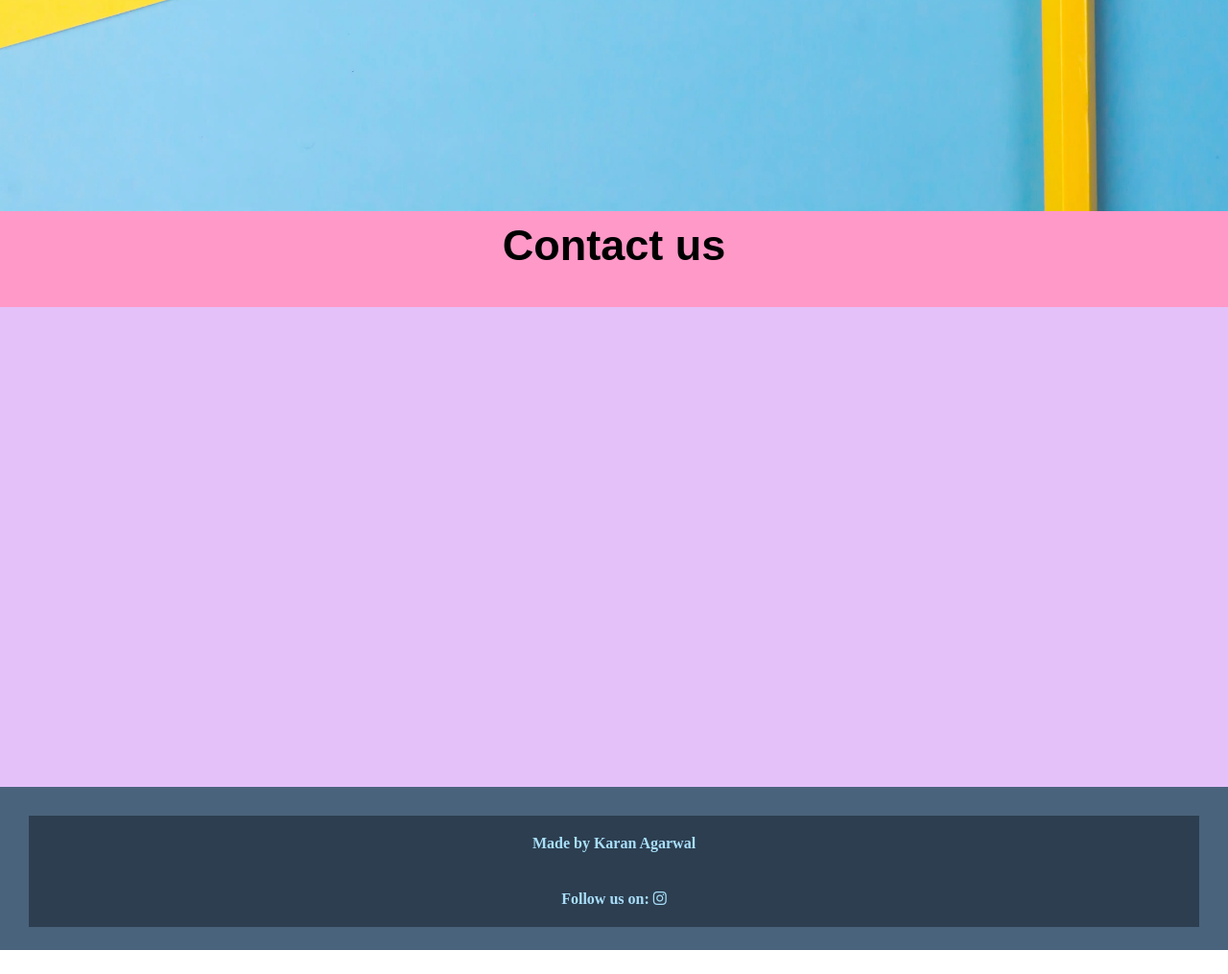
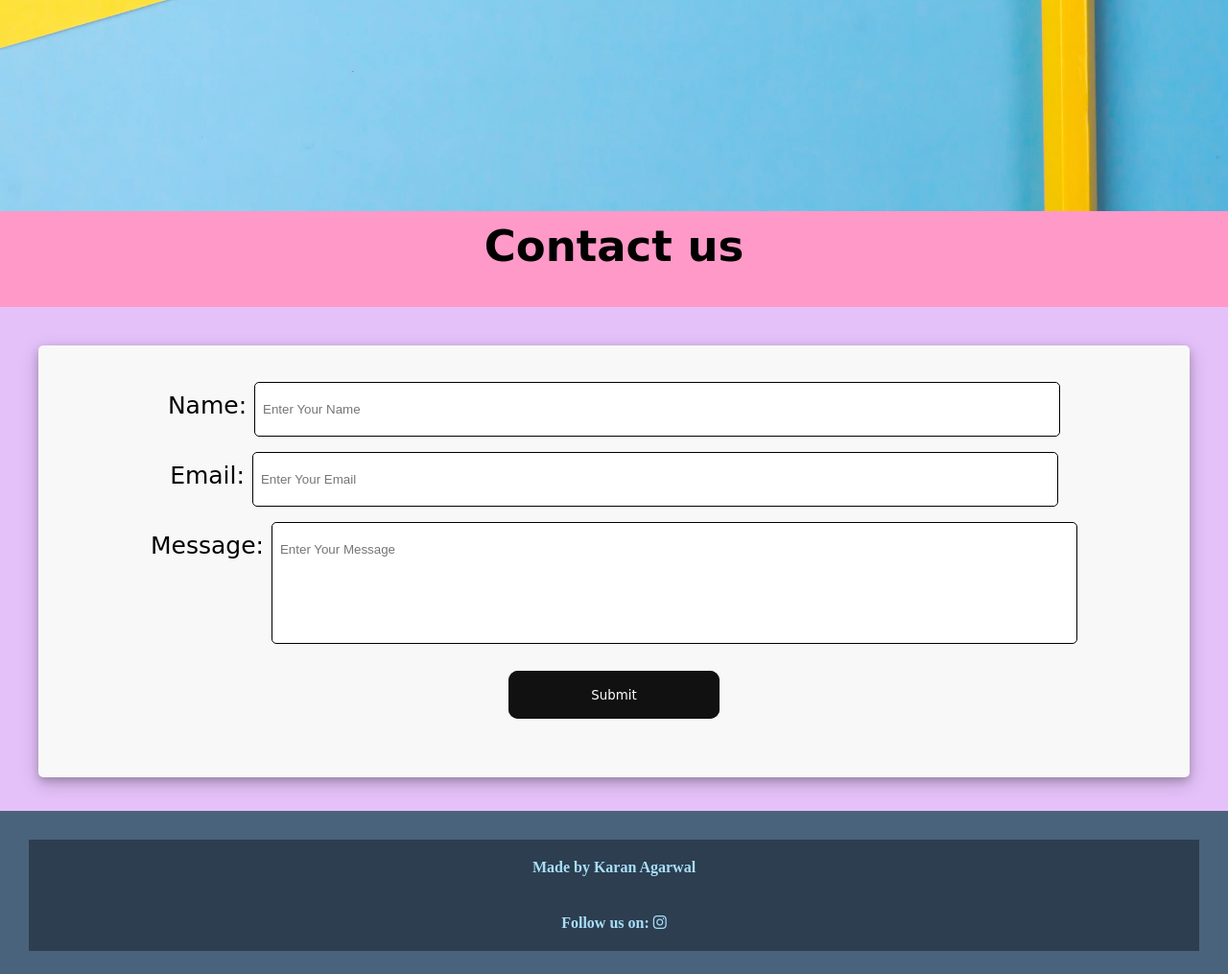
Before and after one commit to KKA-0/Quiska, a PHP site: page / in a window 1280 px wide. Shown: the part 2320-3335 px from the top of the page at 96% size. Before the commit the page ends 3310 px from the top, so only its background shows below. Run offline with PHP 8.4, Linux system fonts and the light colour scheme; some libraries are stand-ins or nearby versions.

Commit message:
DAY DON'T REMEMBER

```diff
--- a/index.html
+++ b/index.html
@@ -16,7 +16,7 @@
     <label for="check" class="check-btn">
         <i class="fas fa-bars"></i>
     </label>
-    <label class="logo" >Quiska</label>
+    <label class="logo" href="asdf.com">Quiska</label>
     <ul>
     <li><a class="active" href="#">Home <i class="fas fa-home"></i></a></li>
     <li><a class="test" href="#quiz">Quizs</a></li>
@@ -34,6 +34,11 @@
         <span class="cursor" data-owner="main"></span>
       </h1><br>
       <p>Quizs made Simple and Fun</p>
+      <div class="buttonww">
+        <button class="glow-on-hover" type="button" onclick="window.location.href='Dashboard.html';">CREATE QUIZ</button>
+      </div>
+</div>
+
 
 </div>
 <section class="quiz">
@@ -54,6 +59,27 @@
 
     <div class="box4">
 <h2 class="con" id="contact">Contact us</h2>
+
+</div>
+<div class="poscon">
+<form action="" class="contactcss">
+    <div class="form-group1">
+        <label class="label_txt1">Name:</label>
+        <input type="text" class="form-control1" placeholder="Enter Your Name" required>
+    </div>
+    <div class="form-group1">
+        <label class="label_txt1">Email:</label>
+        <input type="email" class="form-control1" placeholder="Enter Your Email" required>
+    </div>
+    <div class="form-group1">
+        <label class="label_txt2">Message:</label>
+        <input type="text-area" class="form-controlmsg" placeholder="Enter Your Message" required>
+    </div>
+    <div class="sub">
+        <label class="label_txt1"></label>
+        <button type="submit" class="glow-on-hover">Submit</button>
+    </div>
+</form>
 </div>
 </section>
 <!-- Parallex shit end-->
--- /dev/null
+++ b/quiz.html
@@ -0,0 +1 @@
+knh
--- a/style.css
+++ b/style.css
@@ -76,11 +76,7 @@ a.test{
     height: 100vh;
     width: 100%;
     background: linear-gradient(rgba(0, 0, 0, 0.4), rgba(0, 0, 0, 0.4)),
-<<<<<<< HEAD
     url(bg\ \(1\).webp);
-=======
-    url(https://images.pexels.com/photos/5428829/pexels-photo-5428829.jpeg);
->>>>>>> fa48be9b76f644f348ab84dc5720d4f14d4a751e
     background-size: cover;
     background-position: center;
     display: flex;
@@ -229,7 +225,7 @@ html {
 
 
 .contact{
-    height: 600px;
+    height: 625px;
     background-color: #E4C1F9;
 }
 .box4{
@@ -360,7 +356,8 @@ a{
 
     background: #1b9bff;
 }
-<<<<<<< HEAD
+
+
 
 .cropped {
     width: 250px; /* width of container */
@@ -376,6 +373,16 @@ a{
     overflow: hidden;
     border: 2px solid black;
     padding-left: 35px;
+
+
+}
+.cropped4 {
+    width: 250px !important; /* width of container */
+    height: 100px !important; /* height of container */
+    overflow: hidden;
+    border: 2px solid black;
+    padding-left: -35px;
+
 
 
 }
@@ -423,6 +430,9 @@ a{
     border-radius: 10px;
 }
 
+
+
+
 .glow-on-hover:active {
     color: #000
 }
@@ -461,5 +471,72 @@ a{
     padding-top: 15px;
     padding-left: 10px;
 }
-=======
->>>>>>> fa48be9b76f644f348ab84dc5720d4f14d4a751e
+.buttonw4{
+    padding-top: 15px;
+    padding-left: 10px;
+}
+
+
+.fit{
+    height: 100px;
+    width: 250px;
+    object-fit:cover;
+}
+
+.contactcss{
+    text-align: center;
+
+    font-size: 25px;
+
+    padding-top: 30px;
+
+}
+
+.poscon{
+
+
+    font-family: cursive;
+    background: rgb(248, 248, 248);
+    margin: 40px;
+    height: 450px;
+
+    border-radius: 5px;
+    box-shadow: 0 4px 8px 0 rgba(0, 0, 0, 0.2), 0 6px 20px 0 rgba(0, 0, 0, 0.19)
+
+
+
+
+}
+
+.con{
+    font-family: cursive;
+}
+.form-control1{
+    border-radius: 5px;
+    width: 70%;
+    padding: 20px 8px;
+    margin: 8px 0;
+    display: inline-block;
+    border: 1px solid;
+    box-sizing: border-box;
+
+}
+
+.form-controlmsg{
+    border-radius: 5px;
+    width: 70%;
+    padding: 20px 8px;
+    margin: 8px 0;
+    display: inline-block;
+    border: 1px solid;
+    box-sizing: border-box;
+    padding-bottom: 90px;
+
+}
+
+.sub{
+    padding-top: 20px;
+}
+.label_txt2{
+    text-align: left;
+}
```
Also changed, not shown: dashboard.html (+17 -3 lines), heart-1847868_1280_250x100.png (added), love.png (added), questions-2519654_640 (1) (1).png (added).
